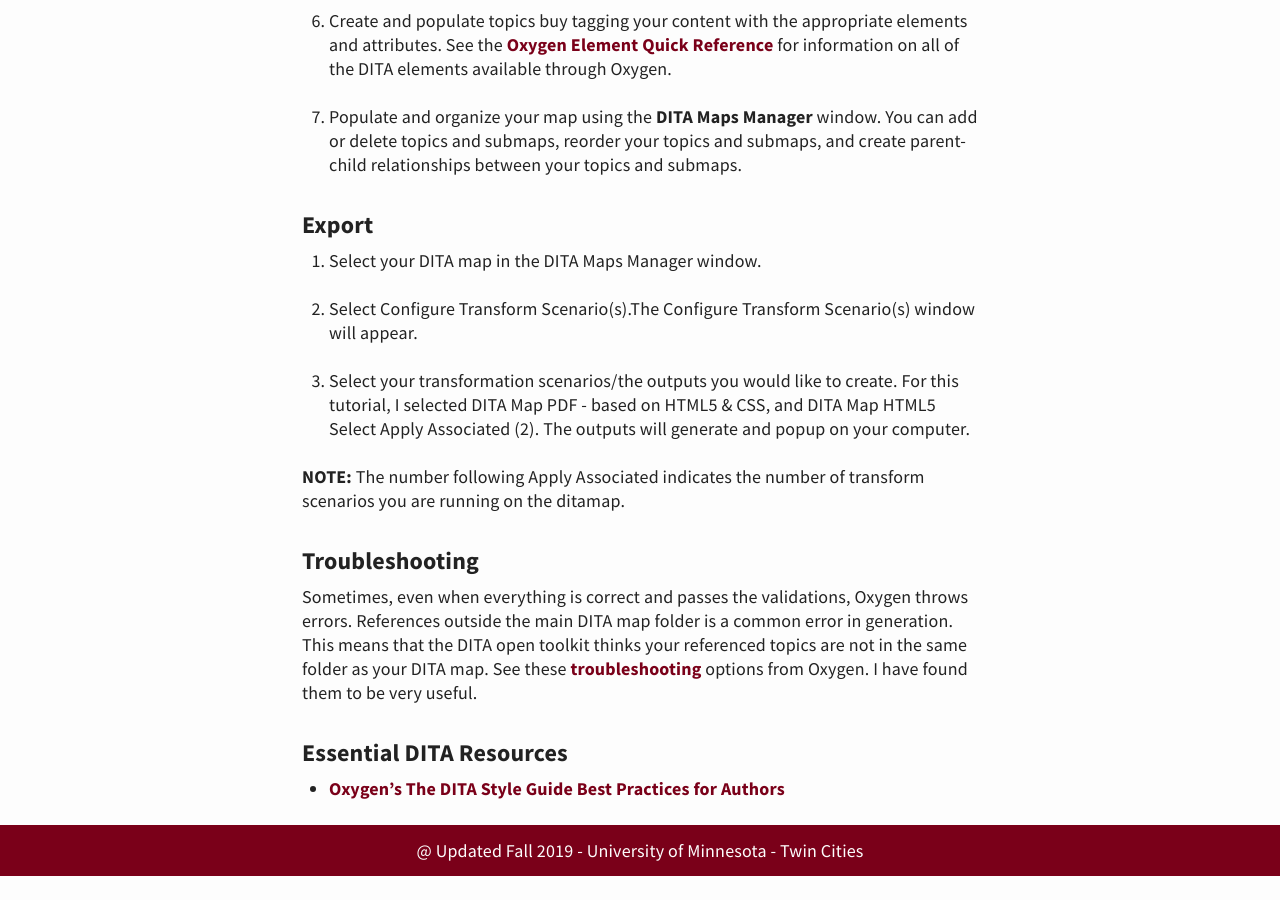
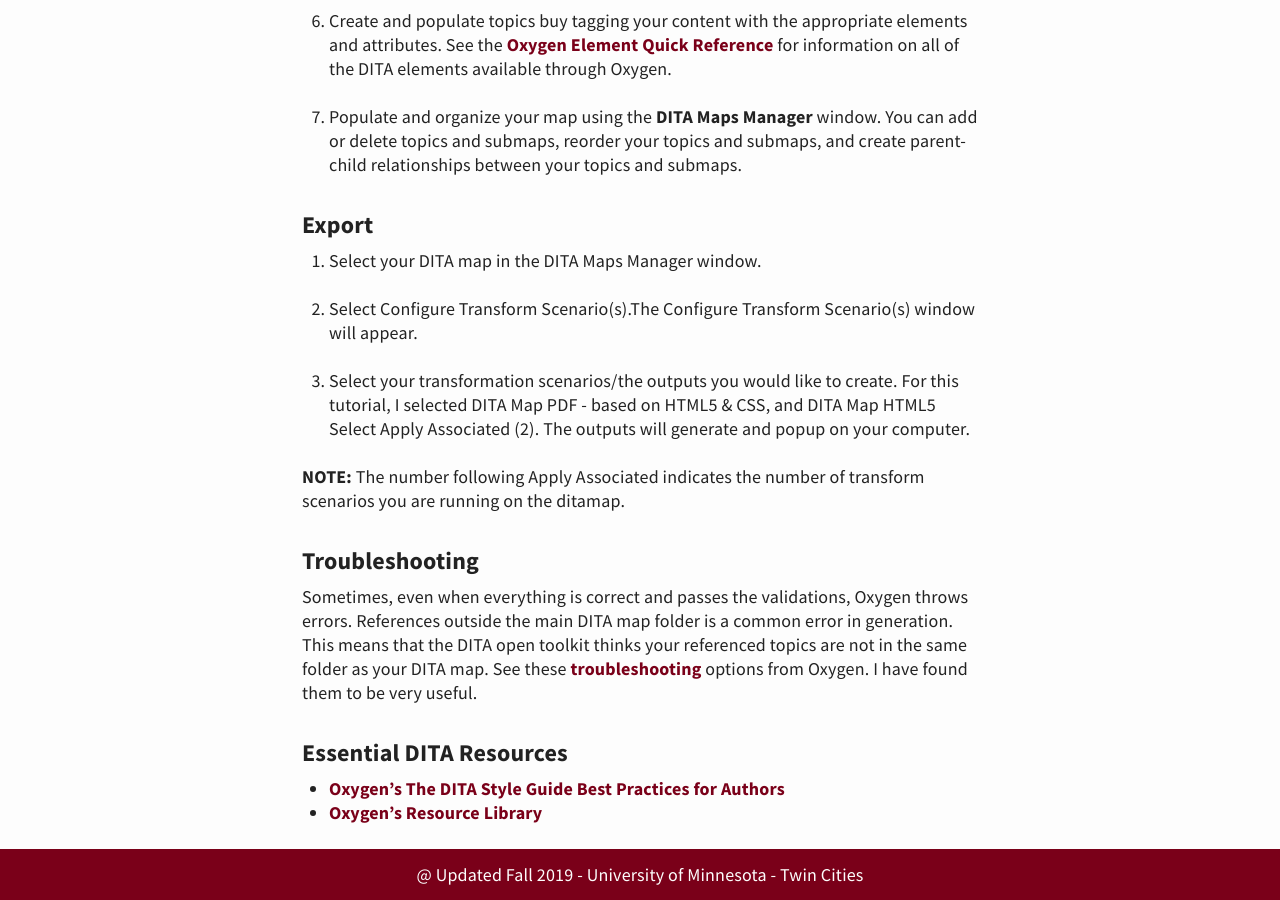
Before and after one commit to kristinashirk/digital-tech, a Jekyll site: the page built from _posts/2019-10-16-DITA.md, in a window 1280 px wide and 900 px high, scrolled down 3840 px. Built offline with Jekyll 4.4.1, drawn with Linux system fonts in a browser that asks for light colours; before the commit the page ends 4716 px from its top, so only the background shows below that.

Commit message:
resources

```diff
--- a/_posts/2019-10-16-DITA.md
+++ b/_posts/2019-10-16-DITA.md
@@ -113,3 +113,4 @@ Sometimes, even when everything is correct and passes the validations, Oxygen th
 
 #### Essential DITA Resources
 - [Oxygen's  The DITA Style Guide Best Practices for Authors](https://www.oxygenxml.com/dita/styleguide/webhelp-feedback/#Artefact/Authoring_Concepts/c_Introduction_to_DITA.html)
+- [Oxygen's Resource Library](https://www.oxygenxml.com/doc/versions/21.1/ug-editor/topics/introduction.html)
```
